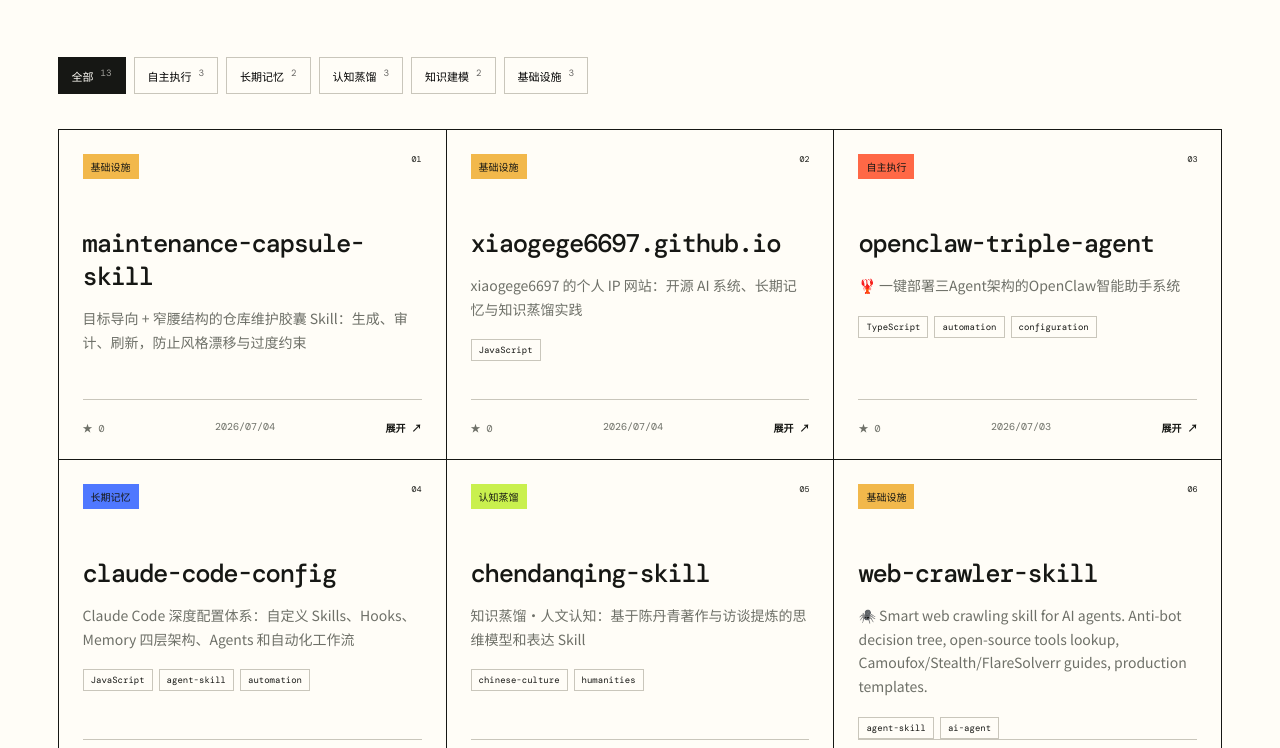
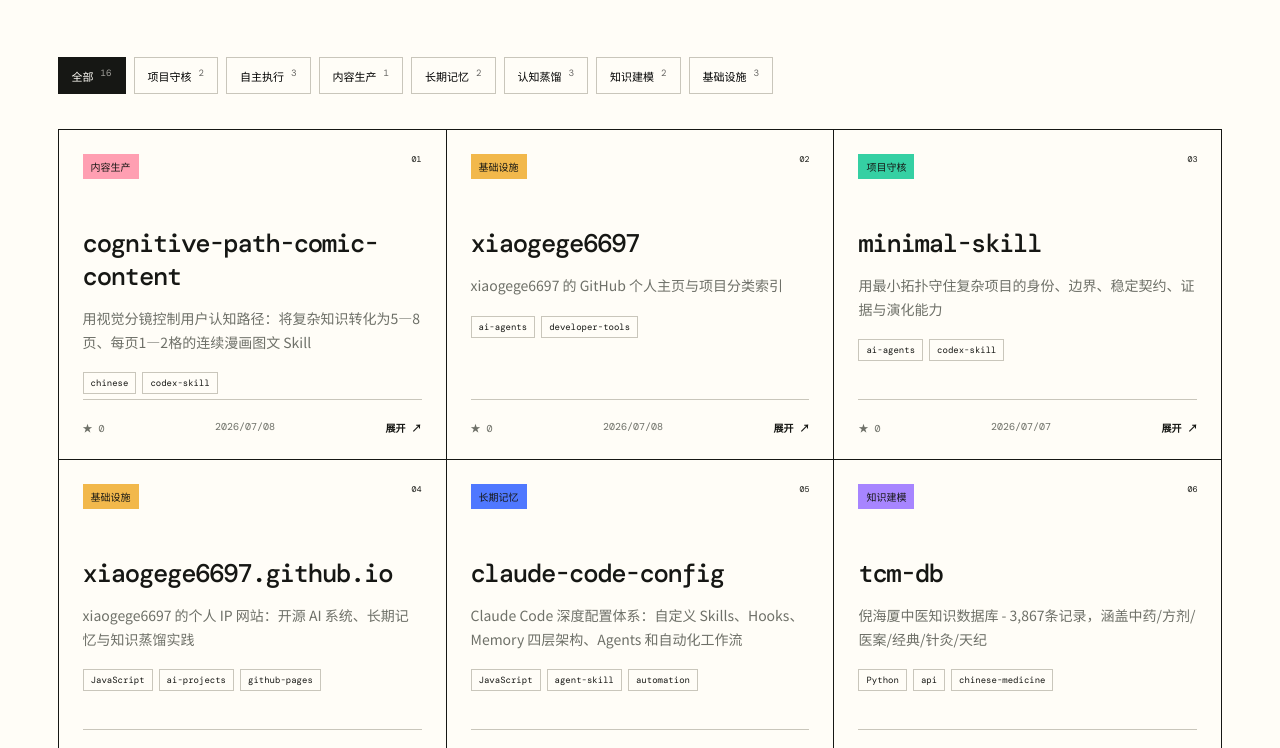
Before and after one commit to xiaogege6697/xiaogege6697.github.io, a website: page index.html in a window 1280 px wide. Shown: the part 2052-2800 px from the top of the page. Drawn offline with nearby package versions, Linux system fonts and the light colour scheme; a web font is replaced by a local one.

Commit message:
Automate repository data sync

```diff
--- a/assets/data.js
+++ b/assets/data.js
@@ -1,10 +1,20 @@
 window.__PORTFOLIO_V2__ = {
-  "generatedAt": "2026-07-04T02:25:08.035Z",
+  "generatedAt": "2026-07-08T16:26:19.425Z",
   "categories": [
+    {
+      "id": "core",
+      "label": "项目守核",
+      "count": 2
+    },
     {
       "id": "agent",
       "label": "自主执行",
       "count": 3
+    },
+    {
+      "id": "content",
+      "label": "内容生产",
+      "count": 1
     },
     {
       "id": "memory",
@@ -29,14 +39,51 @@ window.__PORTFOLIO_V2__ = {
   ],
   "repos": [
     {
-      "name": "maintenance-capsule-skill",
-      "description": "目标导向 + 窄腰结构的仓库维护胶囊 Skill：生成、审计、刷新，防止风格漂移与过度约束",
-      "url": "https://github.com/xiaogege6697/maintenance-capsule-skill",
+      "name": "cognitive-path-comic-content",
+      "description": "用视觉分镜控制用户认知路径：将复杂知识转化为5—8页、每页1—2格的连续漫画图文 Skill",
+      "url": "https://github.com/xiaogege6697/cognitive-path-comic-content",
       "language": null,
       "stars": 0,
-      "topics": [],
-      "updatedAt": "2026-07-04T02:09:55Z",
+      "topics": [
+        "chinese",
+        "codex-skill",
+        "cognitive-design",
+        "content-creation",
+        "knowledge-comics",
+        "visual-storytelling"
+      ],
+      "updatedAt": "2026-07-08T16:18:56Z",
+      "category": "content"
+    },
+    {
+      "name": "xiaogege6697",
+      "description": "xiaogege6697 的 GitHub 个人主页与项目分类索引",
+      "url": "https://github.com/xiaogege6697/xiaogege6697",
+      "language": null,
+      "stars": 0,
+      "topics": [
+        "ai-agents",
+        "developer-tools",
+        "profile-readme"
+      ],
+      "updatedAt": "2026-07-08T15:54:13Z",
       "category": "infra"
+    },
+    {
+      "name": "minimal-skill",
+      "description": "用最小拓扑守住复杂项目的身份、边界、稳定契约、证据与演化能力",
+      "url": "https://github.com/xiaogege6697/minimal-skill",
+      "language": null,
+      "stars": 0,
+      "topics": [
+        "ai-agents",
+        "codex-skill",
+        "developer-tools",
+        "first-principles",
+        "project-architecture"
+      ],
+      "updatedAt": "2026-07-07T09:03:04Z",
+      "category": "core"
     },
     {
       "name": "xiaogege6697.github.io",
@@ -44,26 +91,14 @@ window.__PORTFOLIO_V2__ = {
       "url": "https://github.com/xiaogege6697/xiaogege6697.github.io",
       "language": "JavaScript",
       "stars": 0,
-      "topics": [],
-      "updatedAt": "2026-07-04T02:00:29Z",
+      "topics": [
+        "ai-projects",
+        "github-pages",
+        "personal-website",
+        "portfolio"
+      ],
+      "updatedAt": "2026-07-04T15:08:20Z",
       "category": "infra"
-    },
-    {
-      "name": "openclaw-triple-agent",
-      "description": "🦞 一键部署三Agent架构的OpenClaw智能助手系统",
-      "url": "https://github.com/xiaogege6697/openclaw-triple-agent",
-      "language": "TypeScript",
-      "stars": 0,
-      "topics": [
-        "automation",
-        "configuration",
-        "deployment",
-        "memory-system",
-        "multi-agent",
-        "openclaw"
-      ],
-      "updatedAt": "2026-07-03T15:18:39Z",
-      "category": "agent"
     },
     {
       "name": "claude-code-config",
@@ -76,12 +111,30 @@ window.__PORTFOLIO_V2__ = {
         "automation",
         "claude-code",
         "configuration",
+        "developer-tools",
         "hooks",
         "memory",
         "public-template"
       ],
-      "updatedAt": "2026-07-03T15:18:33Z",
+      "updatedAt": "2026-07-04T15:08:12Z",
       "category": "memory"
+    },
+    {
+      "name": "tcm-db",
+      "description": "倪海厦中医知识数据库 - 3,867条记录，涵盖中药/方剂/医案/经典/针灸/天纪",
+      "url": "https://github.com/xiaogege6697/tcm-db",
+      "language": "Python",
+      "stars": 1,
+      "topics": [
+        "api",
+        "chinese-medicine",
+        "knowledge-base",
+        "local-first",
+        "sqlite",
+        "traditional-chinese-medicine"
+      ],
+      "updatedAt": "2026-07-04T15:08:08Z",
+      "category": "knowledge"
     },
     {
       "name": "chendanqing-skill",
@@ -90,13 +143,64 @@ window.__PORTFOLIO_V2__ = {
       "language": null,
       "stars": 0,
       "topics": [
+        "agent-skill",
         "chinese-culture",
+        "cognitive-framework",
         "humanities",
         "knowledge-distillation",
         "perspective-skill",
         "writing-style"
       ],
-      "updatedAt": "2026-07-03T15:18:29Z",
+      "updatedAt": "2026-07-04T15:08:06Z",
+      "category": "distill"
+    },
+    {
+      "name": "wumanlonggang-perspective-skill",
+      "description": "知识蒸馏·投资认知：基于雾满龙冈公开内容提炼的投资框架与决策 Skill",
+      "url": "https://github.com/xiaogege6697/wumanlonggang-perspective-skill",
+      "language": null,
+      "stars": 0,
+      "topics": [
+        "agent-skill",
+        "ai-agent",
+        "china",
+        "cognitive-framework",
+        "investment",
+        "investment-research",
+        "knowledge-distillation",
+        "mental-models",
+        "openclaw",
+        "perspective-skill",
+        "skill",
+        "stock-market",
+        "value-investing",
+        "xueqiu"
+      ],
+      "updatedAt": "2026-07-04T15:08:04Z",
+      "category": "distill"
+    },
+    {
+      "name": "metalslime-perspective-skill",
+      "description": "知识蒸馏·投资认知：基于 Metalslime 公开内容提炼的投资思维模型与决策 Skill",
+      "url": "https://github.com/xiaogege6697/metalslime-perspective-skill",
+      "language": null,
+      "stars": 0,
+      "topics": [
+        "agent-skill",
+        "ai-agent",
+        "china",
+        "cognitive-framework",
+        "investment",
+        "investment-research",
+        "knowledge-distillation",
+        "mental-models",
+        "openclaw",
+        "perspective-skill",
+        "skill",
+        "stock-market",
+        "xueqiu"
+      ],
+      "updatedAt": "2026-07-04T15:08:02Z",
       "category": "distill"
     },
     {
@@ -108,6 +212,7 @@ window.__PORTFOLIO_V2__ = {
       "topics": [
         "agent-skill",
         "ai-agent",
+        "anti-bot",
         "anti-detection",
         "camoufox",
         "claude-code",
@@ -118,69 +223,100 @@ window.__PORTFOLIO_V2__ = {
         "web-crawler",
         "web-scraping"
       ],
-      "updatedAt": "2026-07-03T15:18:26Z",
+      "updatedAt": "2026-07-04T15:07:59Z",
       "category": "infra"
     },
     {
-      "name": "wumanlonggang-perspective-skill",
-      "description": "知识蒸馏·投资认知：基于雾满龙冈公开内容提炼的投资框架与决策 Skill",
-      "url": "https://github.com/xiaogege6697/wumanlonggang-perspective-skill",
+      "name": "dream-skill",
+      "description": "Dream 工作流 skill：文件型记忆库的睡眠整理（巩固·关联·瘦身·清理·固化回路）",
+      "url": "https://github.com/xiaogege6697/dream-skill",
       "language": null,
       "stars": 0,
       "topics": [
+        "agent-skill",
         "ai-agent",
-        "china",
-        "investment",
-        "investment-research",
-        "knowledge-distillation",
-        "mental-models",
-        "openclaw",
-        "perspective-skill",
-        "skill",
-        "stock-market",
-        "value-investing",
-        "xueqiu"
+        "automation",
+        "knowledge-consolidation",
+        "knowledge-management",
+        "local-first",
+        "memory",
+        "memory-management",
+        "reflection"
       ],
-      "updatedAt": "2026-07-03T15:18:23Z",
-      "category": "distill"
+      "updatedAt": "2026-07-04T15:07:57Z",
+      "category": "memory"
     },
     {
-      "name": "metalslime-perspective-skill",
-      "description": "知识蒸馏·投资认知：基于 Metalslime 公开内容提炼的投资思维模型与决策 Skill",
-      "url": "https://github.com/xiaogege6697/metalslime-perspective-skill",
+      "name": "maintenance-capsule-skill",
+      "description": "目标导向 + 窄腰结构的仓库维护胶囊 Skill：生成、审计、刷新，防止风格漂移与过度约束",
+      "url": "https://github.com/xiaogege6697/maintenance-capsule-skill",
       "language": null,
       "stars": 0,
       "topics": [
-        "ai-agent",
-        "china",
-        "investment",
-        "investment-research",
-        "knowledge-distillation",
-        "mental-models",
-        "openclaw",
-        "perspective-skill",
-        "skill",
-        "stock-market",
-        "xueqiu"
+        "agent-skill",
+        "context-preservation",
+        "developer-tools",
+        "repository-maintenance"
       ],
-      "updatedAt": "2026-07-03T15:18:19Z",
-      "category": "distill"
+      "updatedAt": "2026-07-04T15:07:54Z",
+      "category": "core"
     },
     {
-      "name": "tcm-db",
-      "description": "倪海厦中医知识数据库 - 3,867条记录，涵盖中药/方剂/医案/经典/针灸/天纪",
-      "url": "https://github.com/xiaogege6697/tcm-db",
+      "name": "butler-skill",
+      "description": "Claude 自主执行与经济性模型分工 Skill：不强制拆分、派发或流程合规",
+      "url": "https://github.com/xiaogege6697/butler-skill",
+      "language": null,
+      "stars": 0,
+      "topics": [
+        "agent-infrastructure",
+        "agent-skill",
+        "ai-agent",
+        "claude-code",
+        "claude-skill",
+        "multi-model",
+        "task-delegation",
+        "workflow-automation"
+      ],
+      "updatedAt": "2026-07-04T15:07:52Z",
+      "category": "agent"
+    },
+    {
+      "name": "codex-butler-relay",
+      "description": "异步跨模型 Goal Loop：Codex 规划验收，Claude 自主执行，10→20→40→80 分钟指数退避监测",
+      "url": "https://github.com/xiaogege6697/codex-butler-relay",
       "language": "Python",
-      "stars": 1,
+      "stars": 0,
       "topics": [
-        "chinese-medicine",
-        "knowledge-base",
-        "local-first",
-        "sqlite",
-        "traditional-chinese-medicine"
+        "agent-infrastructure",
+        "ai-agent",
+        "claude",
+        "claude-code",
+        "codex",
+        "goal-loop",
+        "multi-agent",
+        "multi-model",
+        "workflow-automation"
       ],
-      "updatedAt": "2026-07-03T15:18:14Z",
-      "category": "knowledge"
+      "updatedAt": "2026-07-04T15:07:50Z",
+      "category": "agent"
+    },
+    {
+      "name": "openclaw-triple-agent",
+      "description": "🦞 一键部署三Agent架构的OpenClaw智能助手系统",
+      "url": "https://github.com/xiaogege6697/openclaw-triple-agent",
+      "language": "TypeScript",
+      "stars": 0,
+      "topics": [
+        "agent-infrastructure",
+        "automation",
+        "configuration",
+        "deployment",
+        "memory-system",
+        "multi-agent",
+        "openclaw"
+      ],
+      "updatedAt": "2026-07-04T15:07:48Z",
+      "category": "agent"
     },
     {
       "name": "soap-core",
@@ -198,56 +334,6 @@ window.__PORTFOLIO_V2__ = {
       ],
       "updatedAt": "2026-07-03T15:18:12Z",
       "category": "knowledge"
-    },
-    {
-      "name": "dream-skill",
-      "description": "Dream 工作流 skill：文件型记忆库的睡眠整理（巩固·关联·瘦身·清理·固化回路）",
-      "url": "https://github.com/xiaogege6697/dream-skill",
-      "language": null,
-      "stars": 0,
-      "topics": [
-        "agent-skill",
-        "ai-agent",
-        "knowledge-management",
-        "local-first",
-        "memory",
-        "reflection"
-      ],
-      "updatedAt": "2026-07-03T15:18:08Z",
-      "category": "memory"
-    },
-    {
-      "name": "butler-skill",
-      "description": "Claude 自主执行与经济性模型分工 Skill：不强制拆分、派发或流程合规",
-      "url": "https://github.com/xiaogege6697/butler-skill",
-      "language": null,
-      "stars": 0,
-      "topics": [
-        "agent-skill",
-        "ai-agent",
-        "claude-code",
-        "multi-model",
-        "task-delegation"
-      ],
-      "updatedAt": "2026-07-03T15:18:06Z",
-      "category": "agent"
-    },
-    {
-      "name": "codex-butler-relay",
-      "description": "异步跨模型 Goal Loop：Codex 规划验收，Claude 自主执行，10→20→40→80 分钟指数退避监测",
-      "url": "https://github.com/xiaogege6697/codex-butler-relay",
-      "language": "Python",
-      "stars": 0,
-      "topics": [
-        "ai-agent",
-        "claude-code",
-        "codex",
-        "goal-loop",
-        "multi-model",
-        "workflow-automation"
-      ],
-      "updatedAt": "2026-07-03T15:18:01Z",
-      "category": "agent"
     }
   ]
 };
--- a/scripts/fetch-data.mjs
+++ b/scripts/fetch-data.mjs
@@ -3,18 +3,21 @@ import { join, dirname } from 'node:path';
 import { fileURLToPath } from 'node:url';
 const root = join(dirname(fileURLToPath(import.meta.url)), '..');
 const headers = { Accept:'application/vnd.github+json', 'User-Agent':'xiaogege-portfolio-v2' };
+if (process.env.GITHUB_TOKEN) headers.Authorization = `Bearer ${process.env.GITHUB_TOKEN}`;
 const response = await fetch('https://api.github.com/users/xiaogege6697/repos?per_page=100&sort=updated', { headers });
 if (!response.ok) throw new Error(`GitHub API ${response.status}`);
 const raw = (await response.json()).filter(repo => !repo.fork && !repo.archived);
 const classify = repo => {
   const text = `${repo.name} ${repo.description || ''}`.toLowerCase();
+  if (/minimal|maintenance-capsule|守核|窄腰|项目维护/.test(text)) return 'core';
+  if (/cognitive-path|comic|漫画|图文|content/.test(text)) return 'content';
   if (/butler|relay|marvis|openclaw/.test(text)) return 'agent';
   if (/dream|memory|config/.test(text)) return 'memory';
   if (/perspective|chendanqing/.test(text)) return 'distill';
   if (/tcm|soap/.test(text)) return 'knowledge';
   return 'infra';
 };
-const labels = { agent:'自主执行', memory:'长期记忆', distill:'认知蒸馏', knowledge:'知识建模', infra:'基础设施' };
+const labels = { core:'项目守核', agent:'自主执行', content:'内容生产', memory:'长期记忆', distill:'认知蒸馏', knowledge:'知识建模', infra:'基础设施' };
 const repos = raw.map(repo => ({ name:repo.name, description:repo.description, url:repo.html_url, language:repo.language, stars:repo.stargazers_count, topics:repo.topics || [], updatedAt:repo.updated_at, category:classify(repo) }));
 const categories = Object.entries(labels).map(([id,label]) => ({ id,label,count:repos.filter(repo => repo.category === id).length })).filter(item => item.count);
 const payload = { generatedAt:new Date().toISOString(), categories, repos };
```
Also changed, not shown: .github/workflows/sync-repositories.yml (added), README.md, assets/styles.css.
